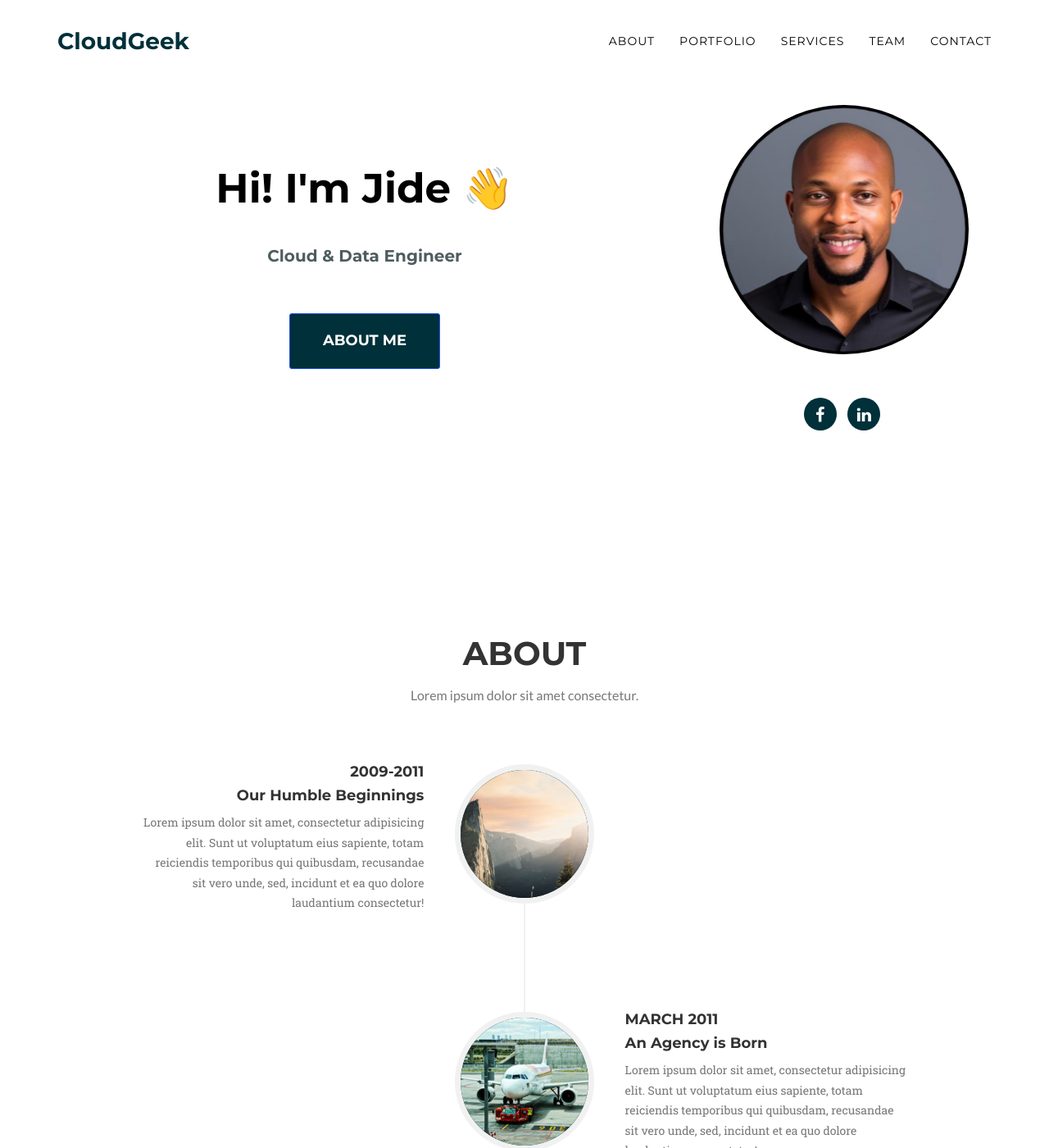
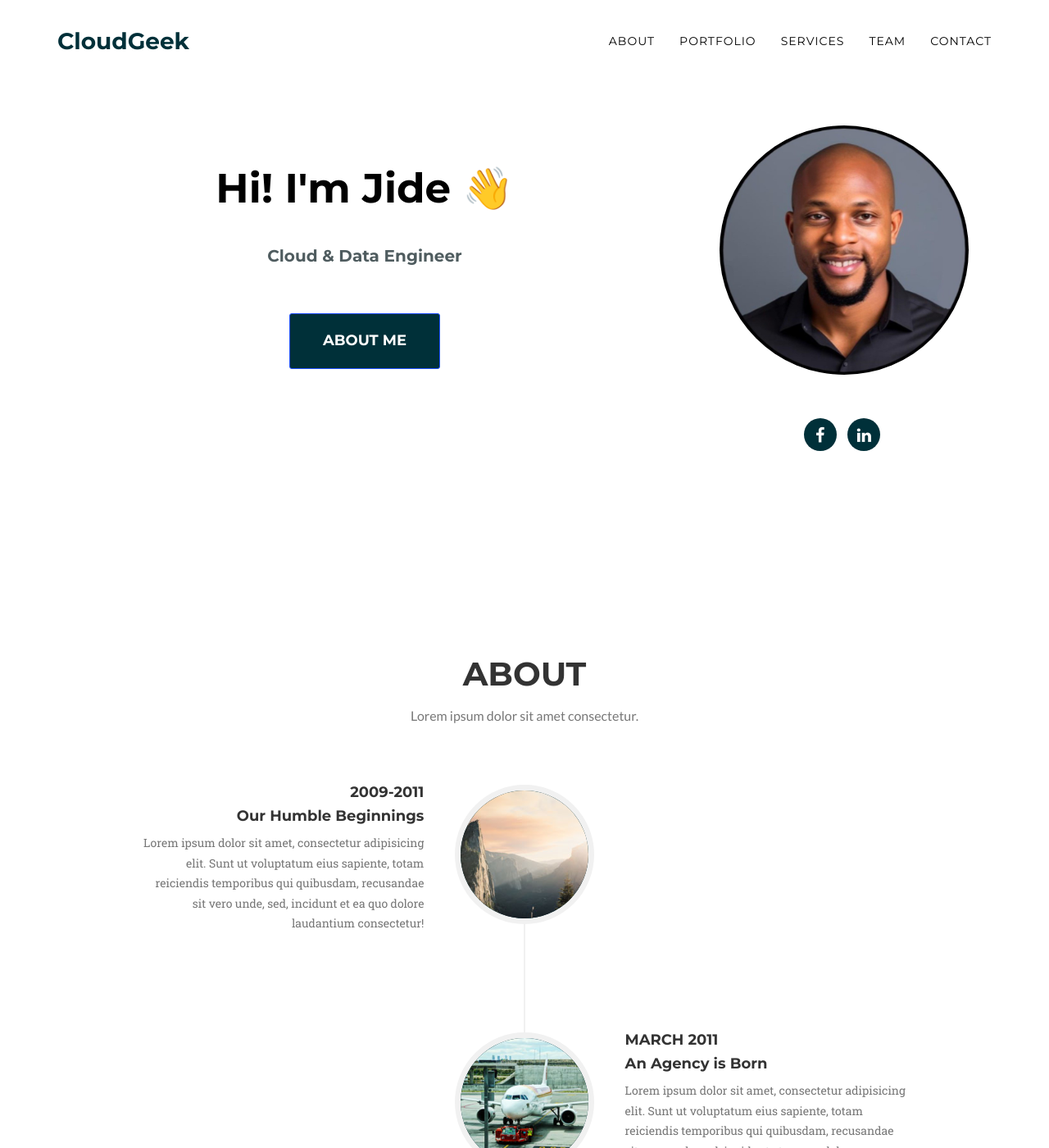
Before and after one commit to OlaOlagunju/cloudgeek.com.ng, a Jekyll site: the page built from index.md, in a window 1280 px wide and 1400 px high. Shown: the whole window at 82% size. Built offline with Jekyll 4.4.1, drawn with Linux system fonts in a browser that asks for light colours; nearby versions of some CDN libraries; some web fonts are replaced.

Commit message:
Update agency.scss

```diff
--- a/_sass/agency.scss
+++ b/_sass/agency.scss
@@ -179,7 +179,7 @@
     color: $theme-primary;
     .intro-text {
         padding-top: 200px;
-        padding-bottom: 100px;
+        padding-bottom: 50px;
         .intro-lead-in {
             @include script-font;
             font-weight: 700;
@@ -232,7 +232,7 @@
             }
         }
         .col-sm-4 {
-            padding-top: 100px;
+            padding-top: 125px;
             padding-bottom: 50px;
             .img-responsive {
                 padding: 2em;
```
